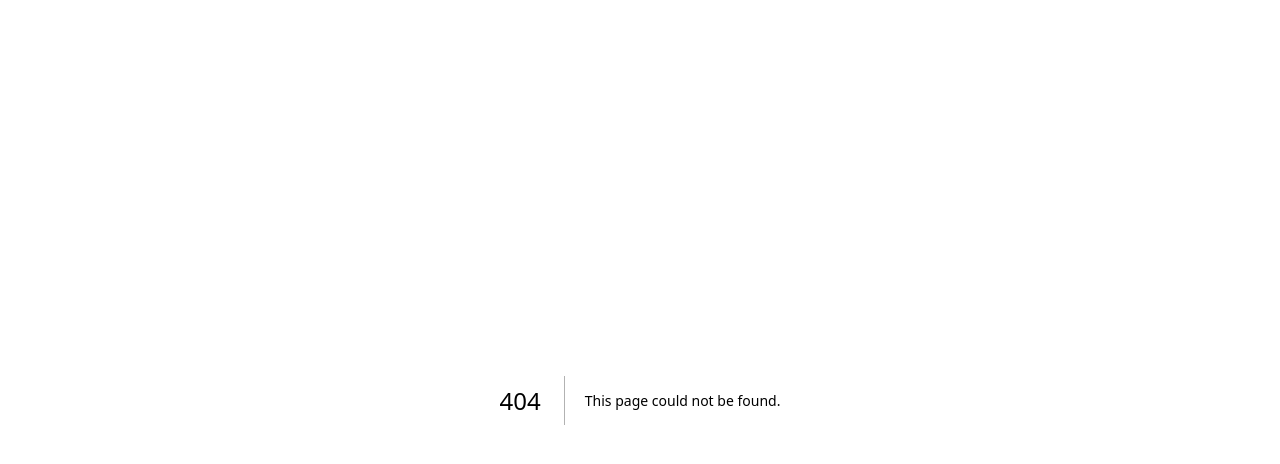
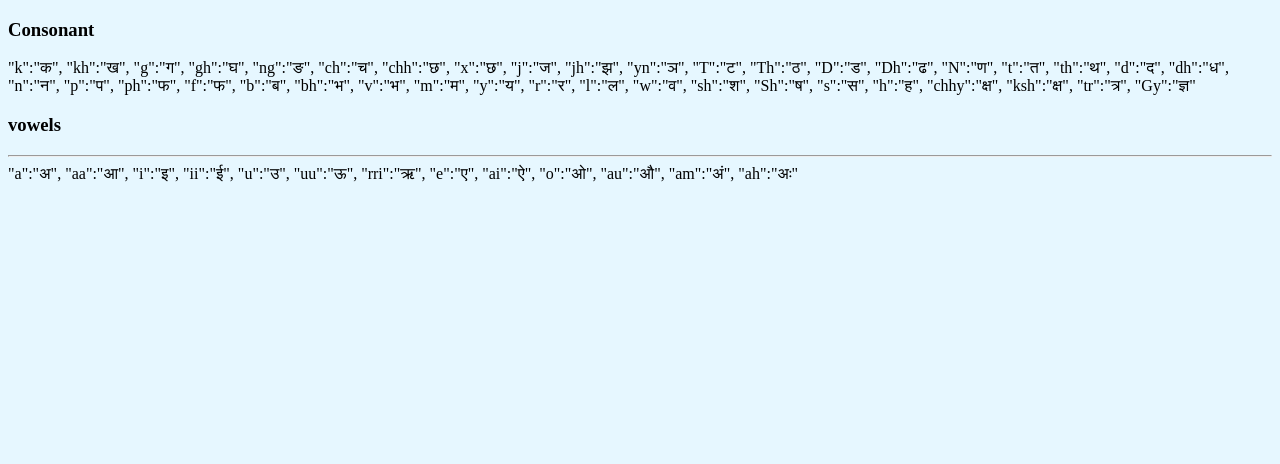
Before and after one commit to Niroj925/nepscript, a Next.js app: page /helptowrite in a window 1280 px wide. Before the commit this address had no page. Shown: the top 464 px of the page. Built offline with nearby package versions, Linux system fonts and the light colour scheme.

Commit message:
helptext'

```diff
--- /dev/null
+++ b/pages/helptowrite/index.js
@@ -0,0 +1,70 @@
+import React from 'react'
+
+function index() {
+  return (
+    <div>
+
+    <h3>Consonant</h3>
+        "k":"क",
+        "kh":"ख",
+        "g":"ग",
+        "gh":"घ",
+        "ng":"ङ",
+        "ch":"च",
+        "chh":"छ",
+        "x":"छ",
+        "j":"ज",
+        "jh":"झ",
+        "yn":"ञ",
+        "T":"ट",
+        "Th":"ठ",
+        "D":"ड",
+        "Dh":"ढ",
+        "N":"ण",
+        "t":"त",
+        "th":"थ",
+        "d":"द",
+        "dh":"ध",
+        "n":"न",
+        "p":"प",
+        "ph":"फ",
+        "f":"फ",
+        "b":"ब",
+        "bh":"भ",
+        "v":"भ",
+        "m":"म",
+        "y":"य",
+        "r":"र",
+        "l":"ल",
+        "w":"व",
+        "sh":"श",
+        "Sh":"ष",
+        "s":"स",
+        "h":"ह",
+        "chhy":"क्ष",
+        "ksh":"क्ष",
+        "tr":"त्र",
+        "Gy":"ज्ञ"
+
+    <h3>vowels</h3>
+    <hr/>
+        "a":"अ",
+        "aa":"आ",
+        "i":"इ",
+        "ii":"ई",
+        "u":"उ",
+        "uu":"ऊ",
+        "rri":"ऋ",
+        "e":"ए",
+        "ai":"ऐ",
+        "o":"ओ",
+        "au":"औ",
+        "am":"अं",
+        "ah":"अः"
+
+
+    </div>
+  )
+}
+
+export default index
```
